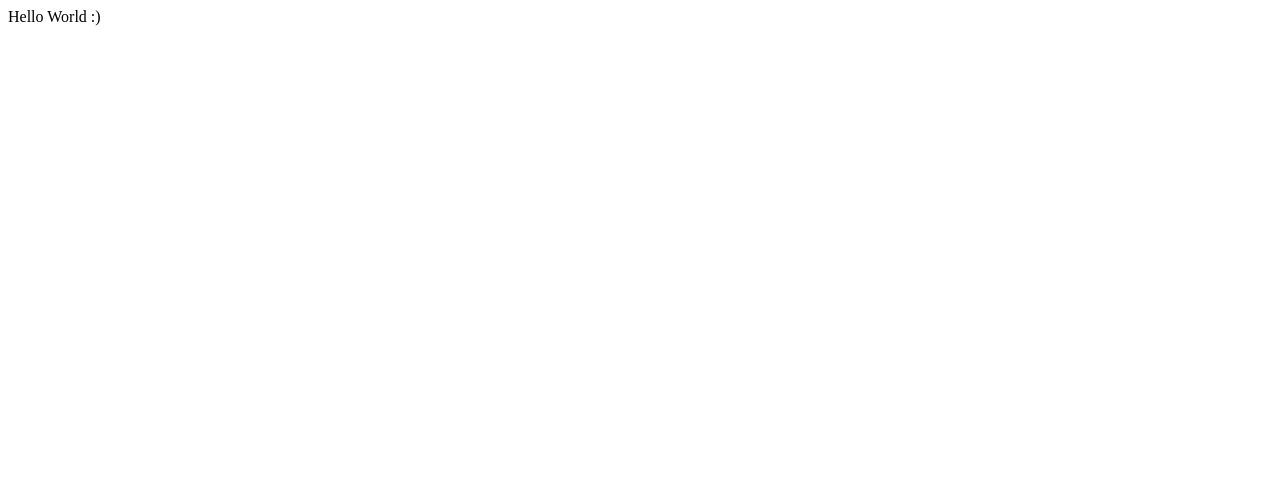
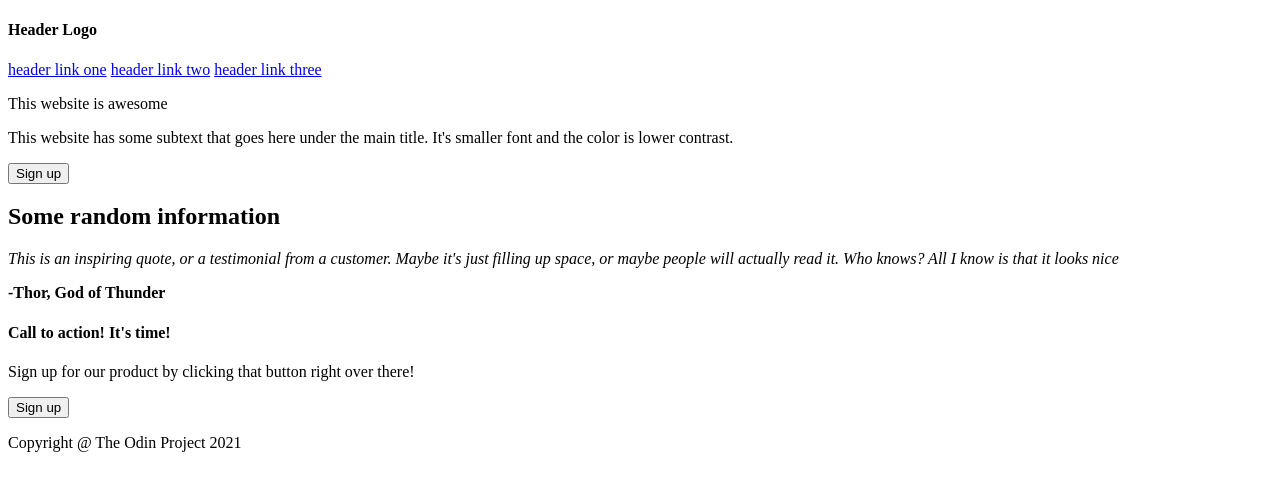
Before and after one commit to BelakTheWarlock/landing_page_TOP, a plain HTML site: page index.html in a window 1280 px wide. Drawn offline with Linux system fonts and the light colour scheme.

Commit message:
Basic scaffolding

```diff
--- a/index.html
+++ b/index.html
@@ -7,6 +7,41 @@
     <title>Document</title>
 </head>
 <body>
-    Hello World :)
+    <header id="header">
+        <h4>Header Logo</h3>
+        <nav>
+            <a href="#hero">header link one</a>
+            <a href="#information">header link two</a>
+            <a href="#quote-section">header link three</a>
+        </nav>
+    </header>
+    <div id="hero">
+        <section id="hero-text">
+            <p id="hero-main-text">This website is awesome</p>
+            <p id="hero-secondary-text">This website has some subtext that goes here under the main title. It's smaller font and the color is lower contrast.</p>
+            <button>Sign up</button>
+        </section>
+        <section id="hero-image"></section>
+    </div>
+    <div id="information">
+        <h2>Some random information</h2>
+        <div id="some-cards">
+            <div class="card"></div>
+            <div class="card"></div>
+            <div class="card"></div>
+            <div class="card"></div>
+        </div>
+    </div>
+    <div id="quote-section">
+        <p><i>This is an inspiring quote, or a testimonial from a customer. Maybe it's just filling up space, or maybe people will actually read it. Who knows? All I know is that it looks nice</i></p><b>-Thor, God of Thunder</b>
+    </div>
+    <div id="call-to-action">
+        <h4>Call to action! It's time!</h4>
+        <p>Sign up for our product by clicking that button right over there!</p>
+        <button>Sign up</button>
+    </div>
+    <footer>
+        <p>Copyright @ The Odin Project 2021</p>
+    </footer>
 </body>
 </html>
```
Also changed, not shown: 1 other file.
